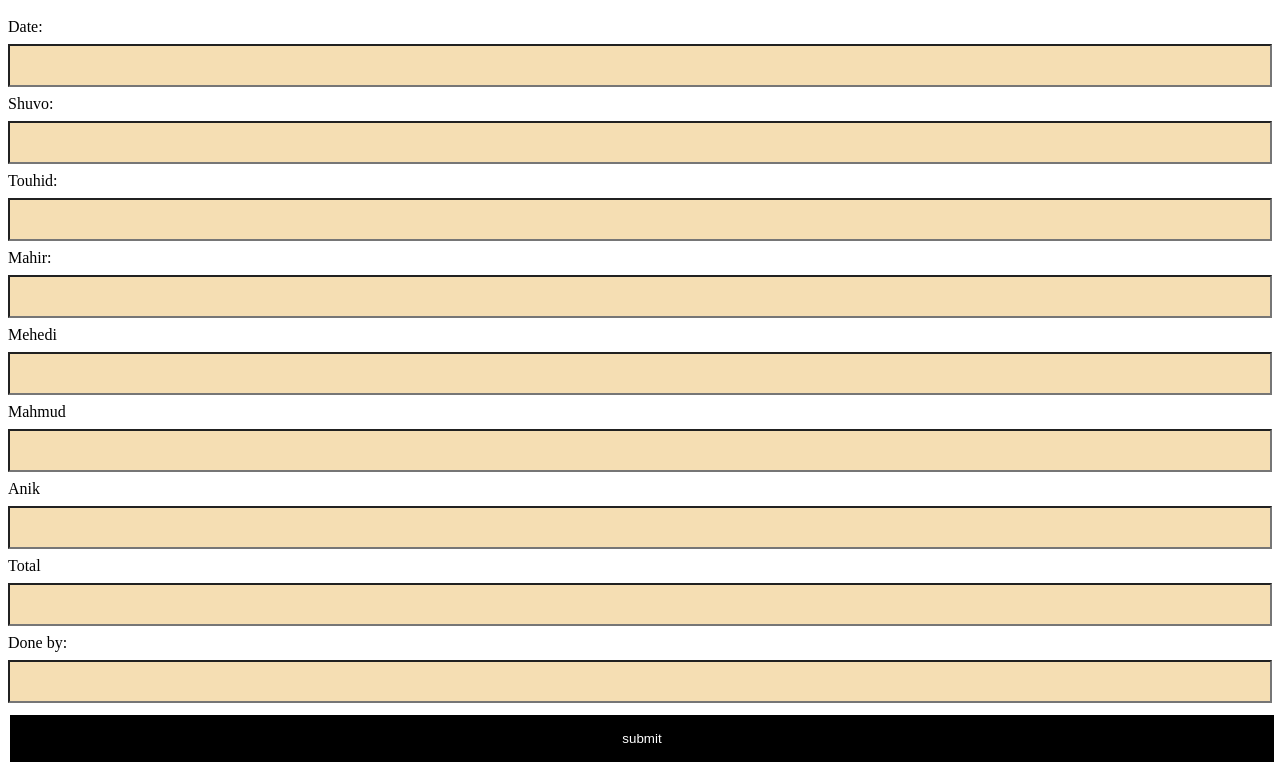
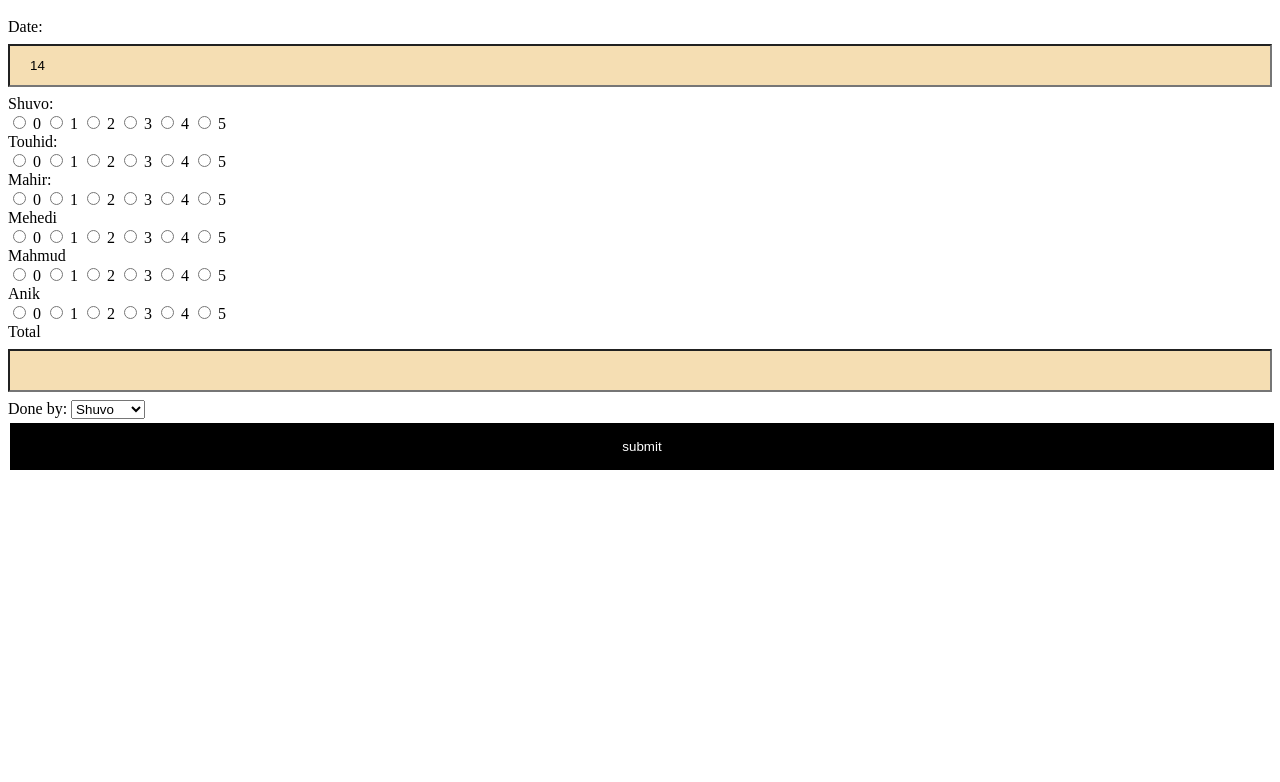
Before and after one commit to smnshuvo/MealManagementSystem, a PHP site: page /insert.php in a window 1280 px wide. Shown: the part 48-830 px from the top of the page. After the commit the page ends 518 px from the top, so only its background shows below. Run offline with PHP 8.4, Linux system fonts and the light colour scheme.

Commit message:
changed submission to radio buttons

```diff
--- a/insert.php
+++ b/insert.php
@@ -5,6 +5,7 @@
         </title>
         <link rel="stylesheet" type="text/css" href="css/form.css">
         <link rel="stylesheet" type="text/css" href="css/Mealnav.css">
+        <link rel="stylesheet" type="text/css" href="css/customRadioButton.css">
     </head>
 
     <body>
@@ -31,15 +32,66 @@
 
         <!-- Form that will help to post meal -->
         <form method="post" action="addMeal.php">
-            <br> Date: <input type="text" name="Date">
-         <br> Shuvo: <input type="text" name="Shuvo">
-            Touhid: <input type="text" name="Touhid">
-          Mahir: <input type="text" name="Mahir">
-           <br> Mehedi <input type="text" name="Mehedi">
-           Mahmud <input type="text" name="Mahmud">
-            Anik <input type="text" name="Anik">
-           <br> Total <input type="text" name="Amount">
-         <br> Done by: <input type="text" name="done_by">
+            <br> Date: <input type="text" name="Date"
+
+
+            <?php
+                              $today = date("d");
+                              echo "value='$today'>" ;
+                              ?>
+
+            <!-- We don't expect more than 5 meals a day from any of use -->
+            <br> Shuvo: <br>
+            <input type="radio" name="Shuvo" value="0"> 0
+            <input type="radio" name="Shuvo" value="1"> 1
+            <input type="radio" name="Shuvo" value="2"> 2
+            <input type="radio" name="Shuvo" value="3"> 3
+            <input type="radio" name="Shuvo" value="4"> 4
+            <input type="radio" name="Shuvo" value="5"> 5
+            <br> Touhid: <br>
+            <input type="radio" name="Touhid" value="0"> 0
+            <input type="radio" name="Touhid" value="1"> 1
+            <input type="radio" name="Touhid" value="2"> 2
+            <input type="radio" name="Touhid" value="3"> 3
+            <input type="radio" name="Touhid" value="4"> 4
+            <input type="radio" name="Touhid" value="5"> 5
+            <br> Mahir: <br>
+            <input type="radio" name="Mahir" value="0"> 0
+            <input type="radio" name="Mahir" value="1"> 1
+            <input type="radio" name="Mahir" value="2"> 2
+            <input type="radio" name="Mahir" value="3"> 3
+            <input type="radio" name="Mahir" value="4"> 4
+            <input type="radio" name="Mahir" value="5"> 5
+            <br> Mehedi  <br>
+            <input type="radio" name="Mehedi" value="0"> 0
+            <input type="radio" name="Mehedi" value="1"> 1
+            <input type="radio" name="Mehedi" value="2"> 2
+            <input type="radio" name="Mehedi" value="3"> 3
+            <input type="radio" name="Mehedi" value="4"> 4
+            <input type="radio" name="Mehedi" value="5"> 5
+            <br> Mahmud  <br>
+            <input type="radio" name="Mahmud" value="0"> 0
+            <input type="radio" name="Mahmud" value="1"> 1
+            <input type="radio" name="Mahmud" value="2"> 2
+            <input type="radio" name="Mahmud" value="3"> 3
+            <input type="radio" name="Mahmud" value="4"> 4
+            <input type="radio" name="Mahmud" value="5"> 5
+            <br> Anik  <br>
+            <input type="radio" name="Anik" value="0"> 0
+            <input type="radio" name="Anik" value="1"> 1
+            <input type="radio" name="Anik" value="2"> 2
+            <input type="radio" name="Anik" value="3"> 3
+            <input type="radio" name="Anik" value="4"> 4
+            <input type="radio" name="Anik" value="5"> 5
+            <br> Total <input type="text" name="Amount">
+            <br> Done by: <select name="done_by">
+                <option value="Shuvo">Shuvo</option>
+                <option value="Mahir">Mahir</option>
+                <option value="Towhid">Towhid</option>
+                <option value="Mehedi">Mehedi</option>
+                <option value="Mahmud">Mahmud</option>
+                <option value="Anik">Anik</option>
+            </select>
           <input type="submit" value="submit">
         </form>
     </body>
--- a/nbproject/private/private.xml
+++ b/nbproject/private/private.xml
@@ -4,8 +4,12 @@
     <open-files xmlns="http://www.netbeans.org/ns/projectui-open-files/2">
         <group>
             <file>file:/D:/xampp/htdocs/MealManagementSystem/register-user.php</file>
+            <file>file:/D:/xampp/htdocs/MealManagementSystem/advance.php</file>
             <file>file:/D:/xampp/htdocs/MealManagementSystem/index.php</file>
             <file>file:/D:/xampp/htdocs/MealManagementSystem/meal.php</file>
+            <file>file:/D:/xampp/htdocs/MealManagementSystem/advance-submitter.php</file>
+            <file>file:/D:/xampp/htdocs/MealManagementSystem/addMeal.php</file>
+            <file>file:/D:/xampp/htdocs/MealManagementSystem/insert.php</file>
         </group>
     </open-files>
 </project-private>
```
Also changed, not shown: addMeal.php (+8 -1 lines), meal.php (+97 -3 lines), css/customRadioButton.css (added).
